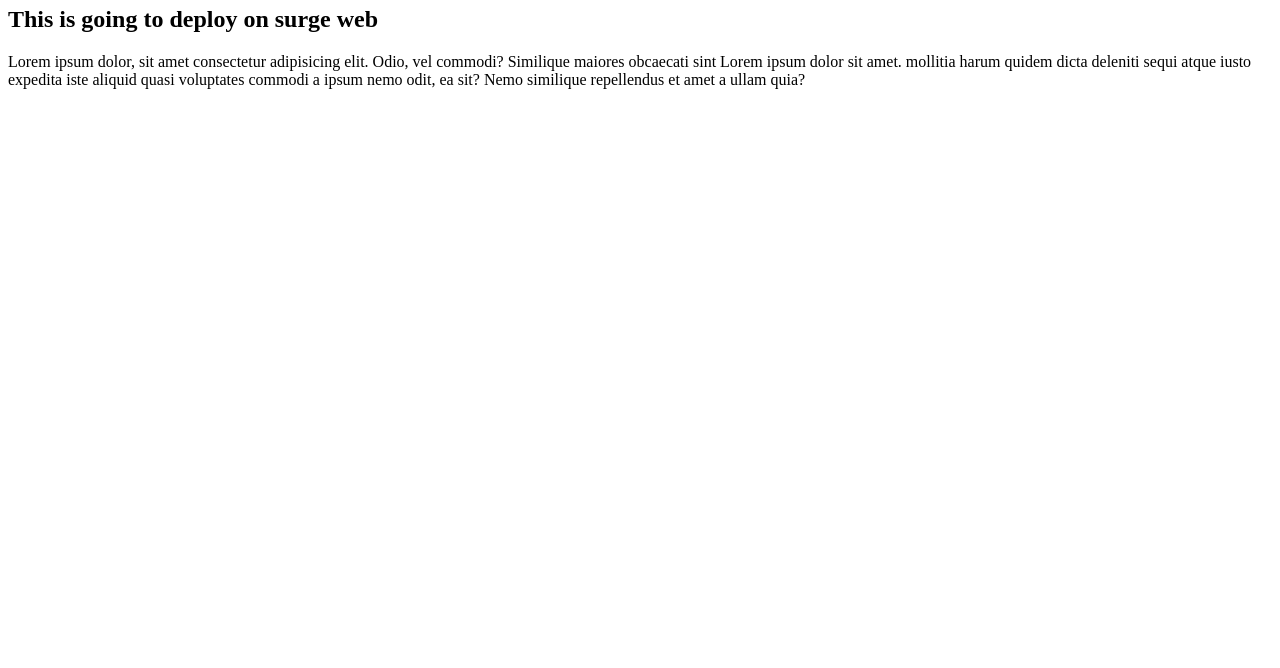
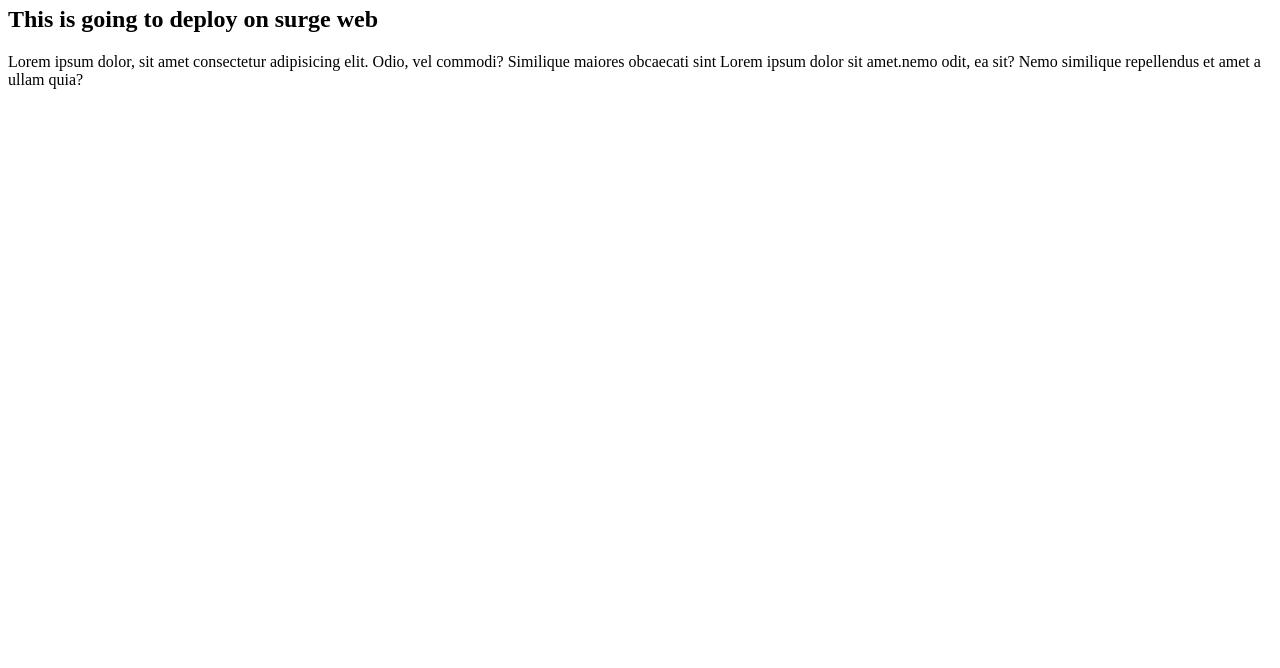
Before and after one commit to MoizShah-227/Class-1, a plain HTML site: page index.html in a window 1280 px wide. Shown: the part 132-800 px from the top of the page. Drawn offline with Linux system fonts and the light colour scheme.

Commit message:
Update index.html

```diff
--- a/index.html
+++ b/index.html
@@ -10,6 +10,6 @@
     <h1>Version 2.0</h1>
     <h1>Hello World </h1>
     <h2>This is going to deploy on surge web</h2>
-    <p>Lorem ipsum dolor, sit amet consectetur adipisicing elit. Odio, vel commodi? Similique maiores obcaecati sint Lorem ipsum dolor sit amet. mollitia harum quidem dicta deleniti sequi atque iusto expedita iste aliquid quasi voluptates commodi a ipsum nemo odit, ea sit? Nemo similique repellendus et amet a ullam quia?</p>
+    <p>Lorem ipsum dolor, sit amet consectetur adipisicing elit. Odio, vel commodi? Similique maiores obcaecati sint Lorem ipsum dolor sit amet.nemo odit, ea sit? Nemo similique repellendus et amet a ullam quia?</p>
 </body>
 </html>
```
